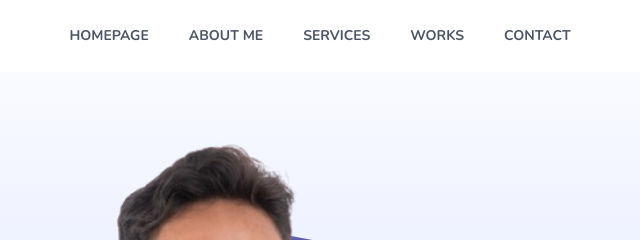
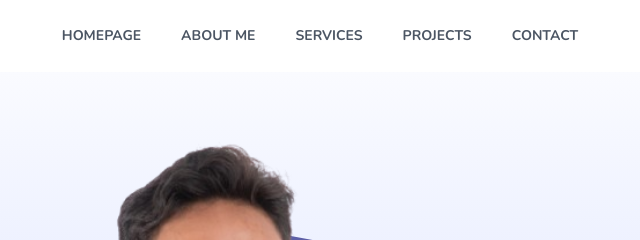
Before and after one commit to mrisqikhasani/webportfolio, a plain HTML site: page index.html in a window 1280 px wide. Shown: the top 240 px of the page, 405-1045 px from the left. Drawn offline with nearby package versions, Linux system fonts and the light colour scheme.

Commit message:
change some text

```diff
--- a/index.html
+++ b/index.html
@@ -38,7 +38,7 @@
               <a href="#services">services</a>
             </li>
             <li class="hover:text-gray-500">
-              <a href="#works">works</a>
+              <a href="#works">projects</a>
             </li>
             <li class="hover:text-gray-500">
               <a href="#contact">contact</a>
```
